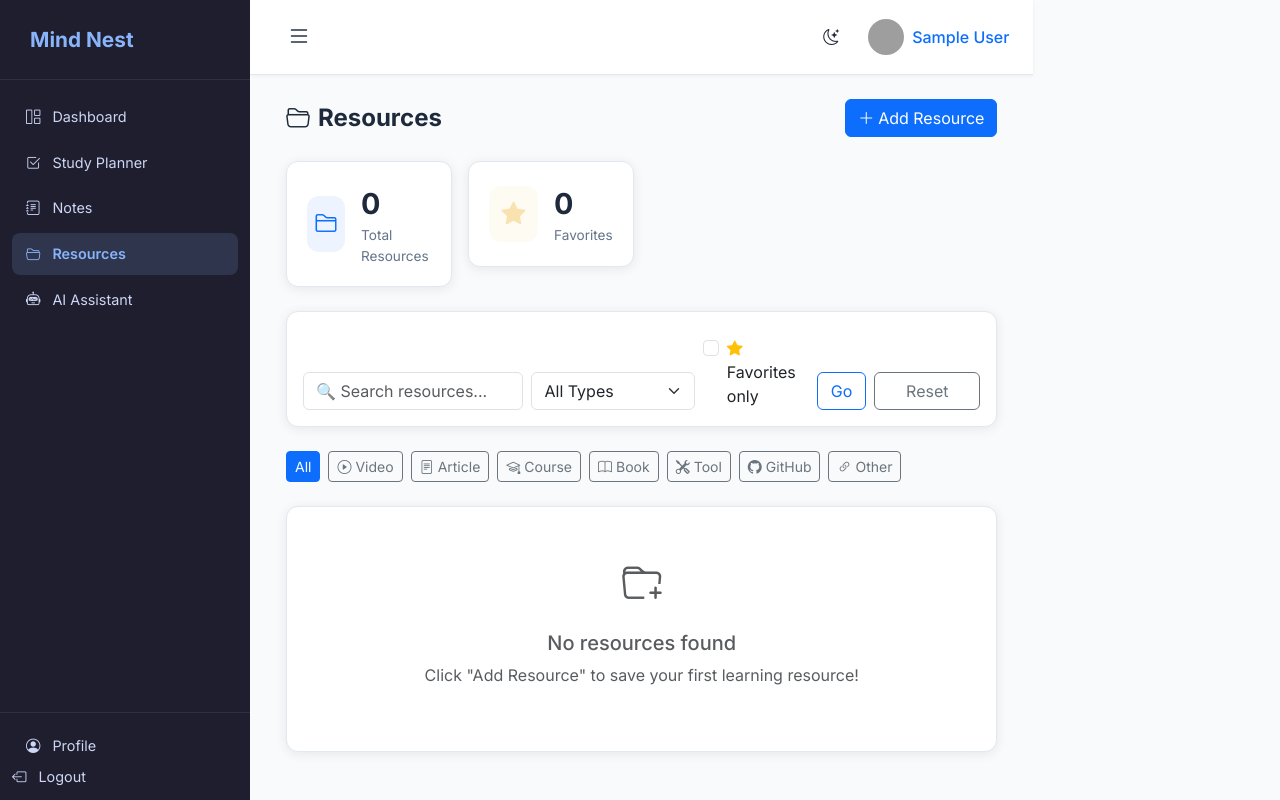
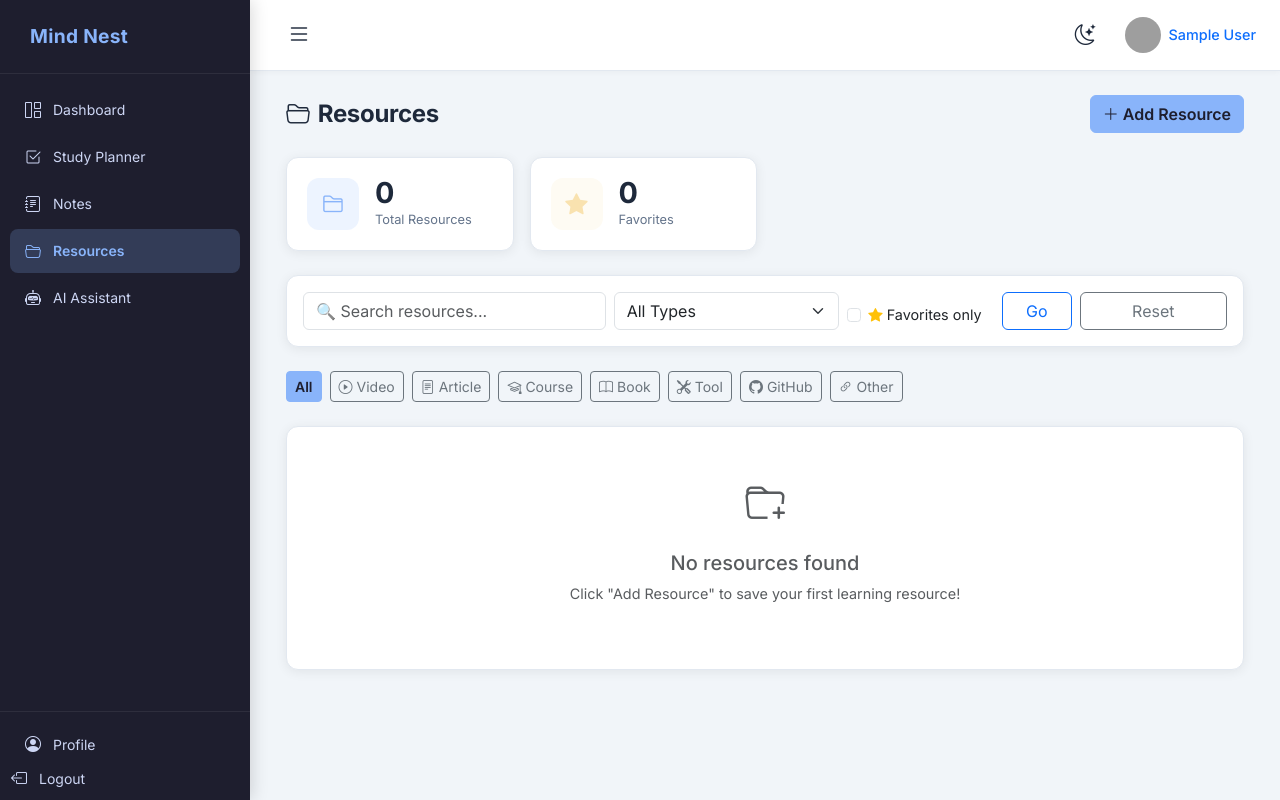
Before and after one commit to Mohamed3taa/Mind_Nest, a Django app: page /resources/ in a window 1280 px wide. Run offline with Django 5.2, Linux system fonts and the light colour scheme; the visitor is signed in with stand-in values (Sample User, id 1); data comes from the database, SQL or seed files in the repository; data that the repository does not hold is empty; grey boxes are pictures that could not be loaded.

Commit message:
Improve Code Quality (docstrings + comments) & UI/UX (CSS polish, animations, scrollbar)

```diff
--- a/static/css/main.css
+++ b/static/css/main.css
@@ -1,44 +1,53 @@
-/* ============================
+/* ============================================================
    Mind Nest — Main Stylesheet
-   ============================ */
+   Stack: Bootstrap 5 + Bootstrap Icons + Custom CSS Variables
+   ============================================================ */
 
+/* ── CSS Variables ─────────────────────────────────────────── */
 :root {
-    --sidebar-width: 250px;
-    --sidebar-bg: #1e1e2e;
-    --sidebar-text: #cdd6f4;
-    --sidebar-hover: rgba(137, 180, 250, 0.15);
-    --sidebar-active: #89b4fa;
-    --primary: #89b4fa;
-    --accent: #cba6f7;
-    --surface: #ffffff;
-    --border: #e2e8f0;
-    --text: #1e293b;
-    --text-muted: #64748b;
-    --bg: #f8fafc;
-    --card-shadow: 0 2px 12px rgba(0,0,0,0.08);
-    --radius: 12px;
+    --sidebar-width:  250px;
+    --sidebar-bg:     #1e1e2e;
+    --sidebar-text:   #cdd6f4;
+    --sidebar-hover:  rgba(137, 180, 250, 0.15);
+    --primary:        #89b4fa;
+    --primary-dark:   #6c9ef8;
+    --accent:         #cba6f7;
+    --success:        #a6e3a1;
+    --warning:        #f9e2af;
+    --danger:         #f38ba8;
+    --surface:        #ffffff;
+    --border:         #e2e8f0;
+    --text:           #1e293b;
+    --text-muted:     #64748b;
+    --bg:             #f1f5f9;
+    --card-shadow:    0 2px 12px rgba(0,0,0,0.07);
+    --radius:         12px;
+    --radius-sm:      8px;
+    --transition:     0.2s ease;
 }
 
 [data-bs-theme="dark"] {
-    --surface: #1e1e2e;
-    --border: #313244;
-    --text: #cdd6f4;
-    --text-muted: #a6adc8;
-    --bg: #181825;
+    --surface:     #1e1e2e;
+    --border:      #313244;
+    --text:        #cdd6f4;
+    --text-muted:  #a6adc8;
+    --bg:          #181825;
     --card-shadow: 0 2px 12px rgba(0,0,0,0.3);
 }
 
-* { box-sizing: border-box; margin: 0; padding: 0; }
+/* ── Reset & Base ──────────────────────────────────────────── */
+*, *::before, *::after { box-sizing: border-box; }
 
 body {
     font-family: 'Inter', sans-serif;
     background-color: var(--bg);
     color: var(--text);
     transition: background-color 0.3s, color 0.3s;
+    font-size: 0.9rem;
 }
 
-/* ---- Sidebar ---- */
-#wrapper { min-height: 100vh; }
+/* ── Sidebar ───────────────────────────────────────────────── */
+#wrapper { min-height: 100vh; display: flex; }
 
 .sidebar {
     width: var(--sidebar-width);
@@ -49,39 +58,47 @@ body {
     position: fixed;
     top: 0; left: 0;
     z-index: 100;
-    transition: transform 0.3s ease;
+    transition: transform var(--transition);
+    box-shadow: 2px 0 16px rgba(0,0,0,0.15);
 }
 
 .sidebar-brand {
     display: flex;
     align-items: center;
     gap: 10px;
-    padding: 24px 20px;
-    font-size: 1.3rem;
+    padding: 22px 20px;
+    font-size: 1.2rem;
     font-weight: 700;
     color: var(--primary);
-    border-bottom: 1px solid rgba(255,255,255,0.08);
+    border-bottom: 1px solid rgba(255,255,255,0.07);
+    letter-spacing: 0.3px;
 }
+
+.sidebar-brand i { font-size: 1.4rem; }
 
 .sidebar-nav {
     list-style: none;
-    padding: 16px 12px;
+    padding: 14px 10px;
     flex: 1;
+    overflow-y: auto;
 }
 
-.sidebar-nav li { margin-bottom: 4px; }
+.sidebar-nav li { margin-bottom: 3px; }
 
 .sidebar-link {
     display: flex;
     align-items: center;
-    gap: 12px;
+    gap: 11px;
     padding: 10px 14px;
-    border-radius: 8px;
+    border-radius: var(--radius-sm);
     color: var(--sidebar-text);
     text-decoration: none;
-    font-size: 0.9rem;
-    transition: background 0.2s, color 0.2s;
+    font-size: 0.875rem;
+    transition: background var(--transition), color var(--transition);
+    white-space: nowrap;
 }
+
+.sidebar-link i { font-size: 1rem; width: 18px; text-align: center; }
 
 .sidebar-link:hover,
 .sidebar-link.active {
@@ -89,58 +106,68 @@ body {
     color: var(--primary);
 }
 
-.sidebar-link.active { font-weight: 600; }
+.sidebar-link.active {
+    font-weight: 600;
+    background: rgba(137,180,250,0.2);
+}
 
 .sidebar-footer {
-    padding: 12px;
-    border-top: 1px solid rgba(255,255,255,0.08);
+    padding: 10px;
+    border-top: 1px solid rgba(255,255,255,0.07);
 }
 
 .sidebar-footer .btn-link {
     color: var(--sidebar-text) !important;
     text-decoration: none;
     border: none;
+    font-size: 0.875rem;
 }
 
-/* ---- Page Content ---- */
+.sidebar-footer .btn-link:hover { color: var(--primary) !important; }
+
+/* ── Page Content ──────────────────────────────────────────── */
 #page-content {
     margin-left: var(--sidebar-width);
     min-height: 100vh;
     display: flex;
     flex-direction: column;
-    transition: margin-left 0.3s;
+    flex: 1;
+    transition: margin-left var(--transition);
 }
 
 .sidebar.collapsed { transform: translateX(calc(-1 * var(--sidebar-width))); }
 .sidebar.collapsed ~ #page-content { margin-left: 0; }
 
-/* ---- Top Navbar ---- */
+/* ── Top Navbar ────────────────────────────────────────────── */
 .top-navbar {
     display: flex;
     align-items: center;
-    padding: 12px 24px;
+    padding: 10px 24px;
     background: var(--surface);
     border-bottom: 1px solid var(--border);
     position: sticky;
     top: 0;
     z-index: 99;
-    box-shadow: 0 1px 4px rgba(0,0,0,0.05);
+    box-shadow: 0 1px 6px rgba(0,0,0,0.04);
+    min-height: 56px;
 }
 
-.top-navbar .btn-link { color: var(--text); }
+.top-navbar .btn-link { color: var(--text); font-size: 1.3rem; }
+.top-navbar .btn-link:hover { color: var(--primary); }
 
-/* ---- Main Content ---- */
+/* ── Main Content ──────────────────────────────────────────── */
 .main-content { padding: 24px; flex: 1; }
 
-/* ---- Cards ---- */
+/* ── Cards ─────────────────────────────────────────────────── */
 .card {
     background: var(--surface);
     border: 1px solid var(--border);
     border-radius: var(--radius);
     box-shadow: var(--card-shadow);
+    transition: box-shadow var(--transition);
 }
 
-/* ---- Page Header ---- */
+/* ── Page Header ───────────────────────────────────────────── */
 .page-header {
     display: flex;
     align-items: center;
@@ -154,48 +181,31 @@ body {
     font-size: 1.5rem;
     font-weight: 700;
     margin: 0;
+    letter-spacing: -0.3px;
 }
 
-/* ---- Auth Pages ---- */
+/* ── Auth Pages ────────────────────────────────────────────── */
 .auth-wrapper {
     min-height: 100vh;
     display: flex;
     align-items: center;
     justify-content: center;
-    background: linear-gradient(135deg, #1e1e2e 0%, #313244 100%);
+    background: linear-gradient(135deg, #1e1e2e 0%, #24273a 50%, #313244 100%);
     padding: 20px;
 }
 
 .auth-card {
     background: var(--surface);
-    border-radius: 16px;
-    padding: 40px;
+    border-radius: 20px;
+    padding: 44px 40px;
     width: 100%;
     max-width: 460px;
-    box-shadow: 0 20px 60px rgba(0,0,0,0.3);
+    box-shadow: 0 24px 64px rgba(0,0,0,0.35);
 }
 
-.auth-header { text-align: center; margin-bottom: 28px; }
+.auth-header { text-align: center; margin-bottom: 32px; }
 
-/* ---- Avatar Placeholder ---- */
-.avatar-placeholder {
-    width: 36px; height: 36px;
-    background: var(--primary);
-    color: #1e1e2e;
-    display: flex; align-items: center; justify-content: center;
-    font-weight: 700; font-size: 0.9rem;
-}
-
-.avatar-placeholder-lg {
-    width: 120px; height: 120px;
-    background: var(--primary);
-    color: #1e1e2e;
-    display: flex; align-items: center; justify-content: center;
-    font-weight: 700; font-size: 2.5rem;
-    border-radius: 50%;
-}
-
-/* ---- Stat Cards (Dashboard) ---- */
+/* ── Stat Cards ─────────────────────────────────────────────── */
 .stat-card {
     border-radius: var(--radius);
     padding: 20px;
@@ -205,51 +215,75 @@ body {
     background: var(--surface);
     border: 1px solid var(--border);
     box-shadow: var(--card-shadow);
-    transition: transform 0.2s;
+    transition: transform var(--transition), box-shadow var(--transition);
 }
 
-.stat-card:hover { transform: translateY(-2px); }
+.stat-card:hover {
+    transform: translateY(-3px);
+    box-shadow: 0 8px 24px rgba(0,0,0,0.12);
+}
 
 .stat-icon {
-    width: 56px; height: 56px;
+    width: 52px; height: 52px;
     border-radius: 12px;
-    display: flex; align-items: center; justify-content: center;
-    font-size: 1.5rem;
+    display: flex;
+    align-items: center;
+    justify-content: center;
+    font-size: 1.4rem;
+    flex-shrink: 0;
 }
 
-.stat-value { font-size: 1.8rem; font-weight: 700; }
-.stat-label { color: var(--text-muted); font-size: 0.85rem; }
+.stat-value { font-size: 1.8rem; font-weight: 700; line-height: 1; }
+.stat-label { color: var(--text-muted); font-size: 0.8rem; margin-top: 2px; }
 
-/* ---- Badges / Priority ---- */
-.badge-low    { background: #22c55e; color: #fff; }
-.badge-medium { background: #f59e0b; color: #fff; }
-.badge-high   { background: #ef4444; color: #fff; }
+/* ── Priority Badges ────────────────────────────────────────── */
+.badge-low    { background: #22c55e20; color: #22c55e; border: 1px solid #22c55e40; }
+.badge-medium { background: #f59e0b20; color: #f59e0b; border: 1px solid #f59e0b40; }
+.badge-high   { background: #ef444420; color: #ef4444; border: 1px solid #ef444440; }
 
-/* ---- Responsive ---- */
-@media (max-width: 768px) {
-    .sidebar { transform: translateX(calc(-1 * var(--sidebar-width))); }
-    .sidebar.open { transform: translateX(0); }
-    #page-content { margin-left: 0; }
+/* ── Avatar ─────────────────────────────────────────────────── */
+.avatar-placeholder {
+    width: 36px; height: 36px;
+    background: linear-gradient(135deg, var(--primary), var(--accent));
+    color: #1e1e2e;
+    display: flex; align-items: center; justify-content: center;
+    font-weight: 700; font-size: 0.85rem;
+    border-radius: 50%;
 }
 
-/* ---- Task Cards ---- */
+.avatar-placeholder-lg {
+    width: 110px; height: 110px;
+    background: linear-gradient(135deg, var(--primary), var(--accent));
+    color: #1e1e2e;
+    display: flex; align-items: center; justify-content: center;
+    font-weight: 700; font-size: 2.2rem;
+    border-radius: 50%;
+}
+
+/* ── Task Cards ─────────────────────────────────────────────── */
 .task-card {
-    transition: transform 0.15s, box-shadow 0.15s;
-    border-left: 4px solid transparent;
+    transition: transform var(--transition), box-shadow var(--transition);
+    border-left: 4px solid transparent !important;
 }
-.task-card:hover { transform: translateX(3px); box-shadow: 0 4px 16px rgba(0,0,0,0.1); }
 
-/* priority left border */
-.task-card:has(.badge-high)    { border-left-color: #ef4444; }
-.task-card:has(.badge-medium)  { border-left-color: #f59e0b; }
-.task-card:has(.badge-low)     { border-left-color: #22c55e; }
+.task-card:hover {
+    transform: translateX(4px);
+    box-shadow: 0 4px 20px rgba(0,0,0,0.1);
+}
 
-/* ---- Notes ---- */
+.task-card:has(.badge-high)   { border-left-color: #ef4444 !important; }
+.task-card:has(.badge-medium) { border-left-color: #f59e0b !important; }
+.task-card:has(.badge-low)    { border-left-color: #22c55e !important; }
+
+/* ── Notes ──────────────────────────────────────────────────── */
 .note-card {
-    transition: transform 0.15s, box-shadow 0.15s;
-    cursor: default;
+    transition: transform var(--transition), box-shadow var(--transition);
 }
-.note-card:hover { transform: translateY(-3px); box-shadow: 0 6px 20px rgba(0,0,0,0.1); }
+
+.note-card:hover {
+    transform: translateY(-4px);
+    box-shadow: 0 8px 24px rgba(0,0,0,0.12);
+}
 
 .cat-dot {
     display: inline-block;
@@ -345,75 +392,103 @@ body {
 .typing-dots span:nth-child(3) { animation-delay: 0.4s; }
 
 @keyframes typingBounce {
-    0%, 60%, 100% { transform: translateY(0); }
-    30%           { transform: translateY(-8px); }
+    0%, 60%, 100% { transform: translateY(0); opacity: 0.6; }
+    30%           { transform: translateY(-8px); opacity: 1; }
 }
 
 /* Conversation list */
 .conv-item {
     color: var(--text);
-    transition: background 0.15s;
+    transition: background var(--transition);
     display: block;
+    border-radius: 8px;
 }
 .conv-item:hover  { background: rgba(137,180,250,0.1); color: var(--text); }
 .conv-active      { background: rgba(137,180,250,0.2) !important; color: var(--primary) !important; font-weight: 600; }
 .conv-title       { white-space: nowrap; overflow: hidden; text-overflow: ellipsis; }
 
-/* ---- Pagination ---- */
+/* ── Pagination ─────────────────────────────────────────────── */
 .pagination .page-link {
-    border-radius: 8px !important;
+    border-radius: var(--radius-sm) !important;
     margin: 0 2px;
     border: 1px solid var(--border);
     color: var(--text);
     background: var(--surface);
+    transition: all var(--transition);
 }
 .pagination .page-item.active .page-link {
     background: var(--primary);
     border-color: var(--primary);
     color: #1e1e2e;
+    font-weight: 600;
 }
 .pagination .page-link:hover {
     background: rgba(137,180,250,0.15);
     color: var(--primary);
+    border-color: var(--primary);
 }
 
-/* ---- Responsive ---- */
+/* ── Buttons ─────────────────────────────────────────────────── */
+.btn-primary {
+    background: var(--primary);
+    border-color: var(--primary);
+    color: #1e1e2e;
+    font-weight: 600;
+}
+.btn-primary:hover {
+    background: var(--primary-dark);
+    border-color: var(--primary-dark);
+    color: #1e1e2e;
+}
+
+/* ── Form Controls ──────────────────────────────────────────── */
+.form-control:focus,
+.form-select:focus {
+    border-color: var(--primary);
+    box-shadow: 0 0 0 3px rgba(137,180,250,0.2);
+}
+
+/* ── Scrollbar ──────────────────────────────────────────────── */
+::-webkit-scrollbar { width: 6px; height: 6px; }
+::-webkit-scrollbar-track { background: transparent; }
+::-webkit-scrollbar-thumb { background: var(--border); border-radius: 10px; }
+::-webkit-scrollbar-thumb:hover { background: var(--text-muted); }
+
+/* ── Responsive ─────────────────────────────────────────────── */
 @media (max-width: 768px) {
     .sidebar {
         transform: translateX(calc(-1 * var(--sidebar-width)));
         z-index: 1050;
     }
-    .sidebar.open { transform: translateX(0); box-shadow: 4px 0 20px rgba(0,0,0,0.3); }
+    .sidebar.open {
+        transform: translateX(0);
+        box-shadow: 6px 0 24px rgba(0,0,0,0.3);
+    }
     #page-content { margin-left: 0 !important; }
-
     .main-content { padding: 16px; }
-
-    .stat-card { padding: 14px; }
-    .stat-value { font-size: 1.4rem; }
-
-    .page-title { font-size: 1.2rem; }
-
-    .auth-card { padding: 24px 20px; }
-
-    .top-navbar { padding: 10px 16px; }
-
-    /* Hide text in sidebar on small screens */
-    .sidebar-brand span,
-    .sidebar-link span { }
+    .stat-card    { padding: 14px; }
+    .stat-value   { font-size: 1.4rem; }
+    .page-title   { font-size: 1.2rem; }
+    .auth-card    { padding: 28px 20px; }
+    .top-navbar   { padding: 10px 16px; }
 }
 
 @media (max-width: 576px) {
     .stat-card { flex-direction: column; text-align: center; gap: 8px; }
-    .d-flex.gap-2.flex-wrap { gap: 6px !important; }
-    .btn-sm { font-size: 0.75rem; padding: 4px 8px; }
+    .chat-bubble { max-width: 90%; }
 }
 
-/* Overlay for mobile sidebar */
+/* Sidebar overlay (mobile) */
 #sidebarOverlay {
     display: none;
     position: fixed;
     inset: 0;
     background: rgba(0,0,0,0.5);
     z-index: 1040;
+    backdrop-filter: blur(2px);
 }
 #sidebarOverlay.show { display: block; }
+
+/* ── Utilities ──────────────────────────────────────────────── */
+.text-primary { color: var(--primary) !important; }
+.border-primary { border-color: var(--primary) !important; }
```
Also changed, not shown: other parts of static/css/main.css (+33 -20 lines), accounts/views.py (+28 -1 lines), ai_assistant/views.py (+65 -30 lines), dashboard/views.py (+34 -21 lines).
